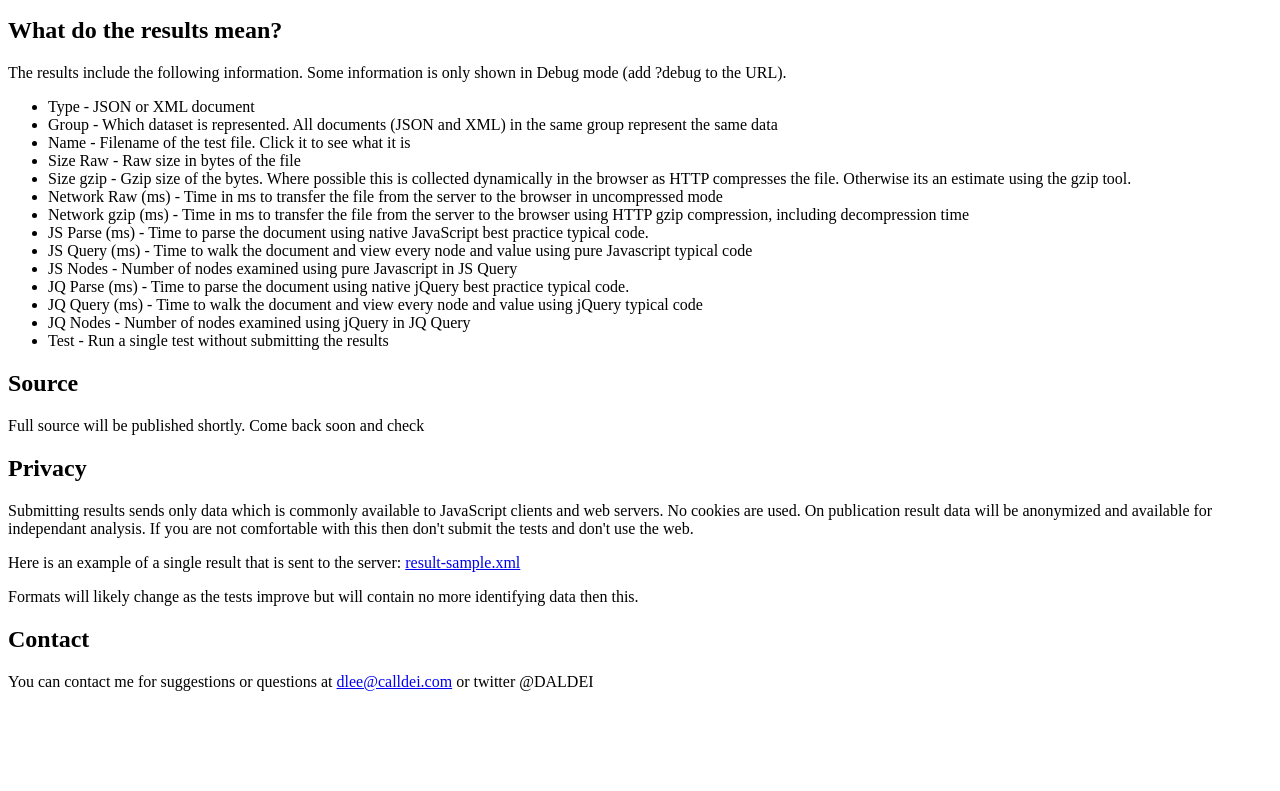
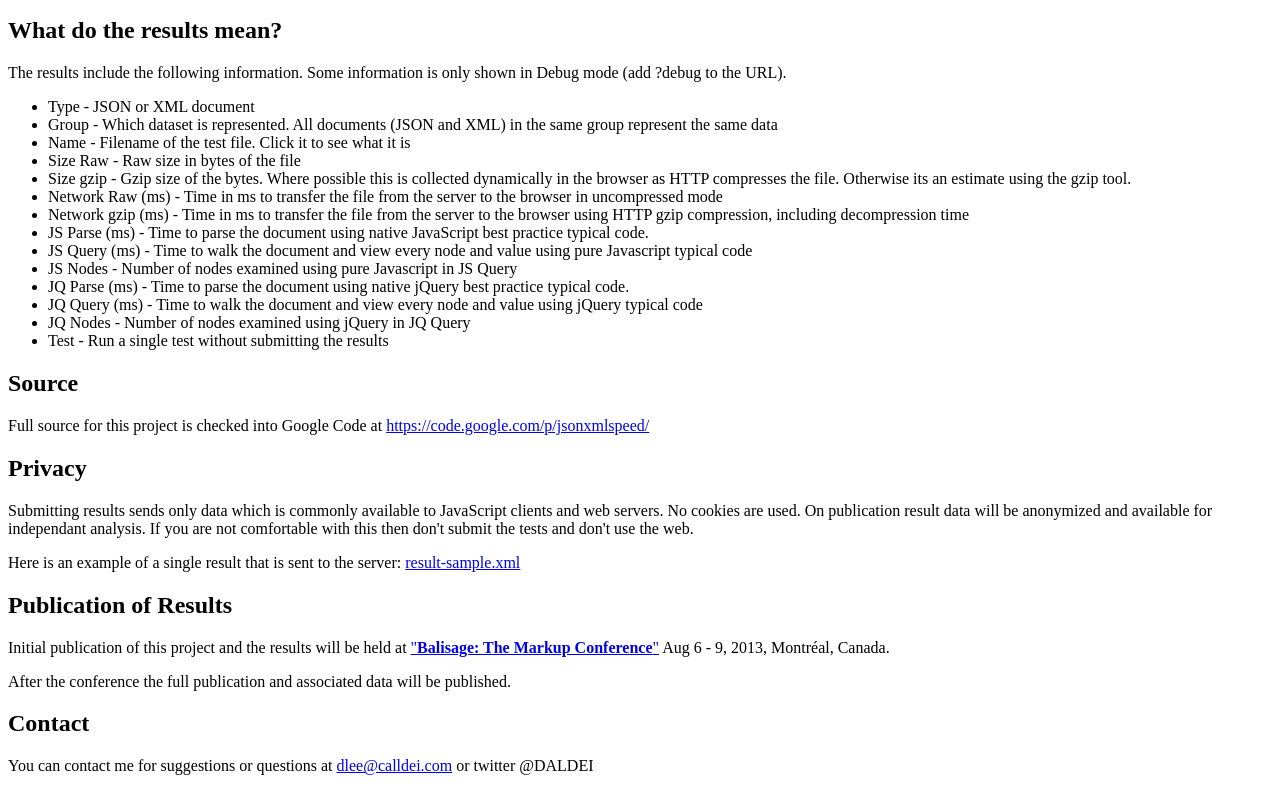
Before and after one commit to DALDEI/jsonxmlspeed, a plain HTML site: page jsonxmlspeed/war/readme.html in a window 1280 px wide. Shown: the part 412-1203 px from the top of the page. Before the commit the page ends 1119 px from the top, so only its background shows below. Drawn offline with Linux system fonts and the light colour scheme.

Commit message:
Update to readme

```diff
--- a/jsonxmlspeed/src/org/xmlsh/jsonxmlspeed/client/Shell.ui.xml
+++ b/jsonxmlspeed/src/org/xmlsh/jsonxmlspeed/client/Shell.ui.xml
@@ -18,7 +18,7 @@
 						<tr>
 							<td><img src="images/xmlsh.jpg" height="75"/></td>
 							<td><h1>XML - JSON Speed Test</h1></td>
-							<td><a href="readme.html" target="_new">ReadMe</a></td>
+							<td><a href="readme.html" target="_new" style="font-size:larger">ReadMe</a></td>
 
 						</tr>
 					</table>
--- a/jsonxmlspeed/war/readme.html
+++ b/jsonxmlspeed/war/readme.html
@@ -1,4 +1,7 @@
 <html>
+<head>
+<meta http-equiv='Content-Type' content='text/html; charset=utf-8'>
+</head>
 <body>
 <h1>What is jsonxmlspeed ?</h1>
 <p>jsonxmlspeed is an experiment to measure real world performance of XML and JSON in browsers.</p>
@@ -33,13 +36,17 @@ The results include the following information.  Some information is only shown i
 
 </ul>
 <h2>Source</h2>
-<p>Full source will be published shortly.  Come back soon and check</p>
+<p>Full source for this project is checked into Google Code at
+<a href="https://code.google.com/p/jsonxmlspeed">https://code.google.com/p/jsonxmlspeed/</a>
+</p>
 <h2>Privacy</h2>
 <p>Submitting results sends only data which is commonly available to JavaScript clients and web servers.  No cookies are used.  On publication result data will be anonymized and available for independant analysis.
 If you are not comfortable with this then don't submit the tests and don't use the web.
 </p>
 <p>Here is an example of a single result that is sent to the server: <a href="sample-result.xml">result-sample.xml</a></p>
-<p>Formats will likely change as the tests improve but will contain no more identifying data then this.</p>
+<h2>Publication of Results</h2>
+<p>Initial publication of this project and the results will be held at <a href="http://www.balisage.net/">&quot;<b>Balisage: The Markup Conference</b>&quot;</a>  Aug 6 - 9, 2013, Montréal, Canada.
+<p>After the conference the full publication and associated data will be published.
 <h2>Contact</h2>
 <p>You can contact me for suggestions or questions at <a href="mailto:dlee@calldei.com">dlee@calldei.com</a> or twitter @DALDEI</p>
 </body>
```
Also changed, not shown: jsonxmlspeed/war/index.html (+1 -1 lines).
